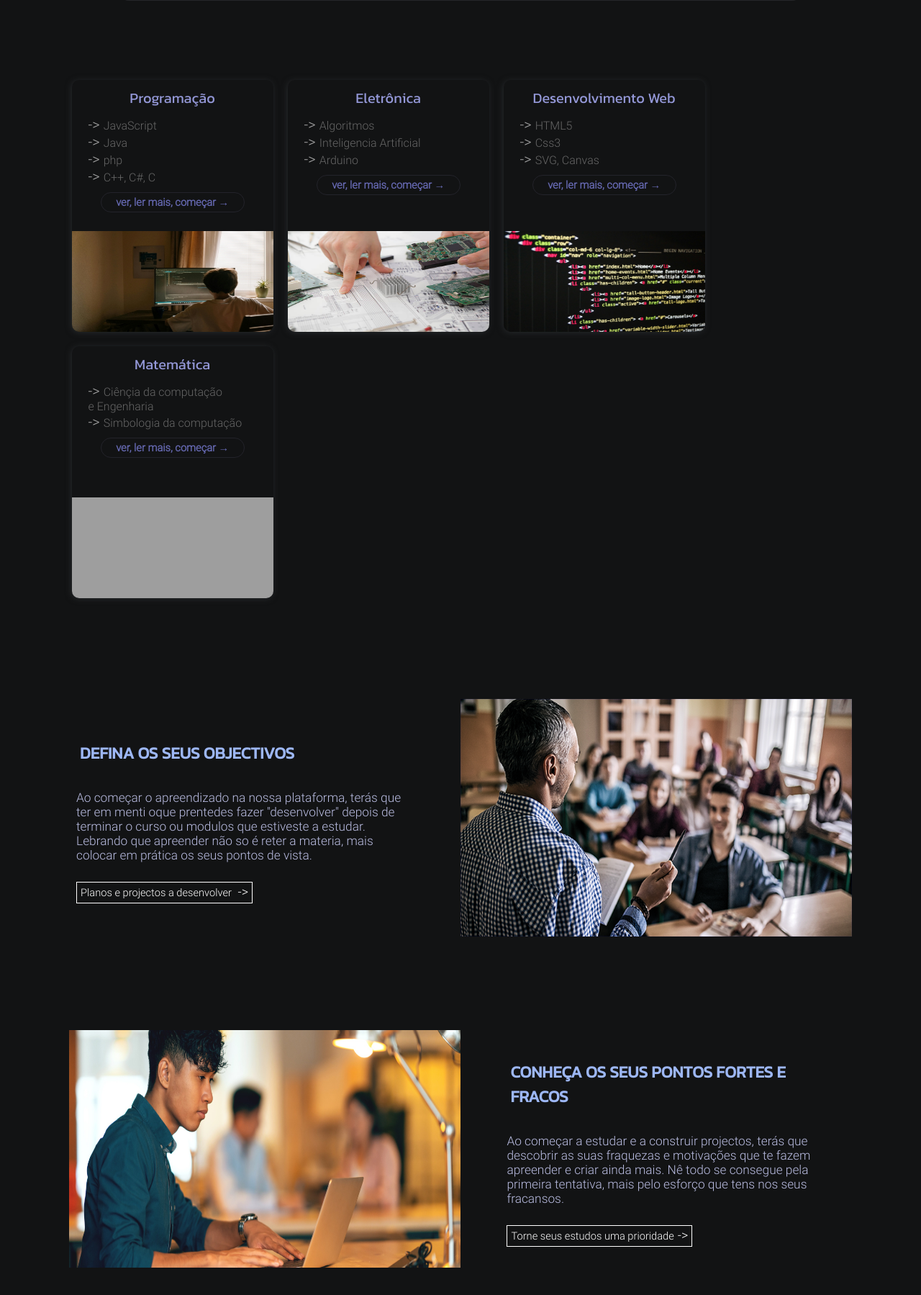
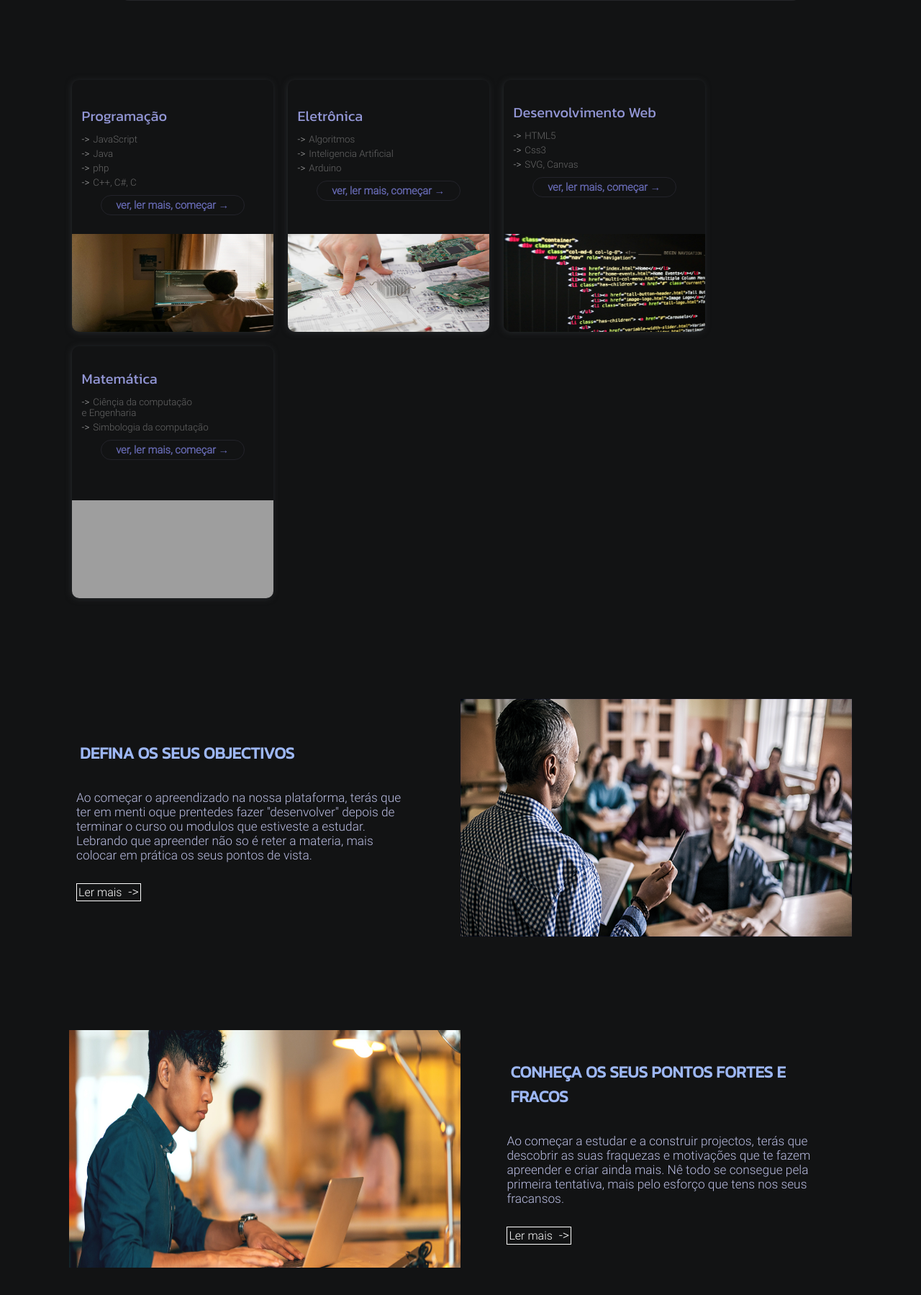
Before and after one commit to Rosalio26/projectos, a PHP site: page / in a window 1280 px wide. Shown: the part 1610-3409 px from the top of the page at 72% size. Run offline with PHP 8.4, Linux system fonts and the light colour scheme; grey boxes are pictures that could not be loaded.

Commit message:
res#15-11

```diff
--- a/caracol/index.html
+++ b/caracol/index.html
@@ -241,7 +241,8 @@
                                     </div>
                                     <div>
                                         <a href="#" class="btn-imp-itm">
-                                            Planos e projectos a desenvolver
+                                            <!--Planos e projectos a desenvolver-->
+                                            Ler mais
                                         </a>
                                     </div>
                                 </div>
@@ -264,7 +265,10 @@
                                         </p>
                                     </div>
                                     <div>
-                                        <a href="#" class="btn-imp-itm">Torne seus estudos uma prioridade</a>
+                                        <a href="#" class="btn-imp-itm">
+                                            <!--Torne seus estudos uma prioridade-->
+                                            Ler mais
+                                        </a>
                                     </div>
                                 </div>
                             </div>
@@ -280,7 +284,10 @@
                                         </p>
                                     </div>
                                     <div>
-                                        <a href="#" class="btn-imp-itm">Vocabulário de apreendizado cojuta</a>
+                                        <a href="#" class="btn-imp-itm">
+                                            <!--Vocabulário de apreendizado cojuta-->
+                                            Ler mais
+                                        </a>
                                     </div>
                                 </div>
                             </div>
@@ -302,7 +309,10 @@
                                         </p>
                                     </div>
                                     <div>
-                                        <a href="#" class="btn-imp-itm">Caminhando o apreendizado</a>
+                                        <a href="#" class="btn-imp-itm">
+                                            <!--Caminhando o apreendizado-->
+                                            Ler mais
+                                        </a>
                                     </div>
                                 </div>
                             </div>
--- a/caracol/style/index_style.css
+++ b/caracol/style/index_style.css
@@ -217,7 +217,7 @@ header > .sticky_1 > .svgs > .svg-stick_1 {
     background-color: var(--cor004);
     justify-content: space-between;
     width: 100vw;
-    padding: 10px 50px 10px 30px;
+    padding: 10px 50px 10px 10px;
     z-index: 1000;
 }
 @media (min-width: 900px) {
@@ -232,7 +232,7 @@ header > .sticky_1 > .svgs > .svg-stick_1 {
 }
 
 .img-logo {
-    width: 45px;
+    width: 30px;
 }
 @media (min-width: 700px) {
     .img-logo {
@@ -242,7 +242,7 @@ header > .sticky_1 > .svgs > .svg-stick_1 {
 
 .txt-logo {
     color: var(--cor002);
-    font-size: 20pt;
+    font-size: 13pt;
     font-family: kanit;
     font-weight: 550;
 }
@@ -254,8 +254,8 @@ header > .sticky_1 > .svgs > .svg-stick_1 {
     border: none;
     outline: none;
 
-    border-top: 3px solid var(--cor002);
-    width: 30px;
+    border-top: 2.2px solid var(--cor002);
+    width: 25px;
     padding: 0px;
     z-index: 1010;
 }
@@ -265,7 +265,7 @@ header > .sticky_1 > .svgs > .svg-stick_1 {
     content: " ";
     display: block;
     width: 100%;
-    height: 3px;
+    height: 2px;
     margin-top: 6px;
 }
 @media (min-width: 900px) {
@@ -504,12 +504,13 @@ header > .sticky_1 > .svgs > .svg-stick_1 {
     border: none;
     border-radius: 20px;
     box-shadow: -1px 1px 10px -1px #2b2e30;
-    width: 330px;
-    height: 410px;
+    width: 250px;
+    height: 330px;
 
     display: flex;
     flex-direction: column;
     margin: 50px auto;
+    padding: 10px 0px 0px 0px;
 }
 @media (min-width: 700px) {
     .itm-blst-blck {
@@ -525,7 +526,7 @@ header > .sticky_1 > .svgs > .svg-stick_1 {
     background-color: transparent;
     width: 100%;
     height: 60%;
-    padding: 10px;
+    padding: 20px 0px;
 }
 
 .sp-cnt-txt {
@@ -540,8 +541,8 @@ header > .sticky_1 > .svgs > .svg-stick_1 {
 
 #tli-elm-pry, #tli-elm-scd, #tli-elm-trd, #tli-elm-frd {
     color: #9498d8;
-    text-align: center;
-    font-size: 20pt;
+    text-align: left;
+    font-size: 14pt;
     font-family: kanit;
     font-weight: 400;
 }
@@ -553,17 +554,19 @@ header > .sticky_1 > .svgs > .svg-stick_1 {
 
 .el-itm-tli {
     text-align: left;
+    font-size: 10pt;
+    margin: 5px 0px;
 }
 
 .li-cnt::before {
     content: "->";
-    font-size: 15pt;
+    font-size: 10pt;
     color: #aaa;
     padding-right: 5px;
 }
 
 .ctr-cnt-blst {
-    margin: 25px 0px;
+    margin: 10px 0px;
 }
 @media (min-width: 900px) {
     .ctr-cnt-blst {
@@ -718,9 +721,9 @@ header > .sticky_1 > .svgs > .svg-stick_1 {
 
 .btn-imp-itm {
     color: #fff;
-    font-size: 11pt;
+    font-size: pt;
     border: 1px solid #fff;
-    padding: 5px;
+    padding: 2px;
 }
 
 .btn-imp-itm::after {
```
